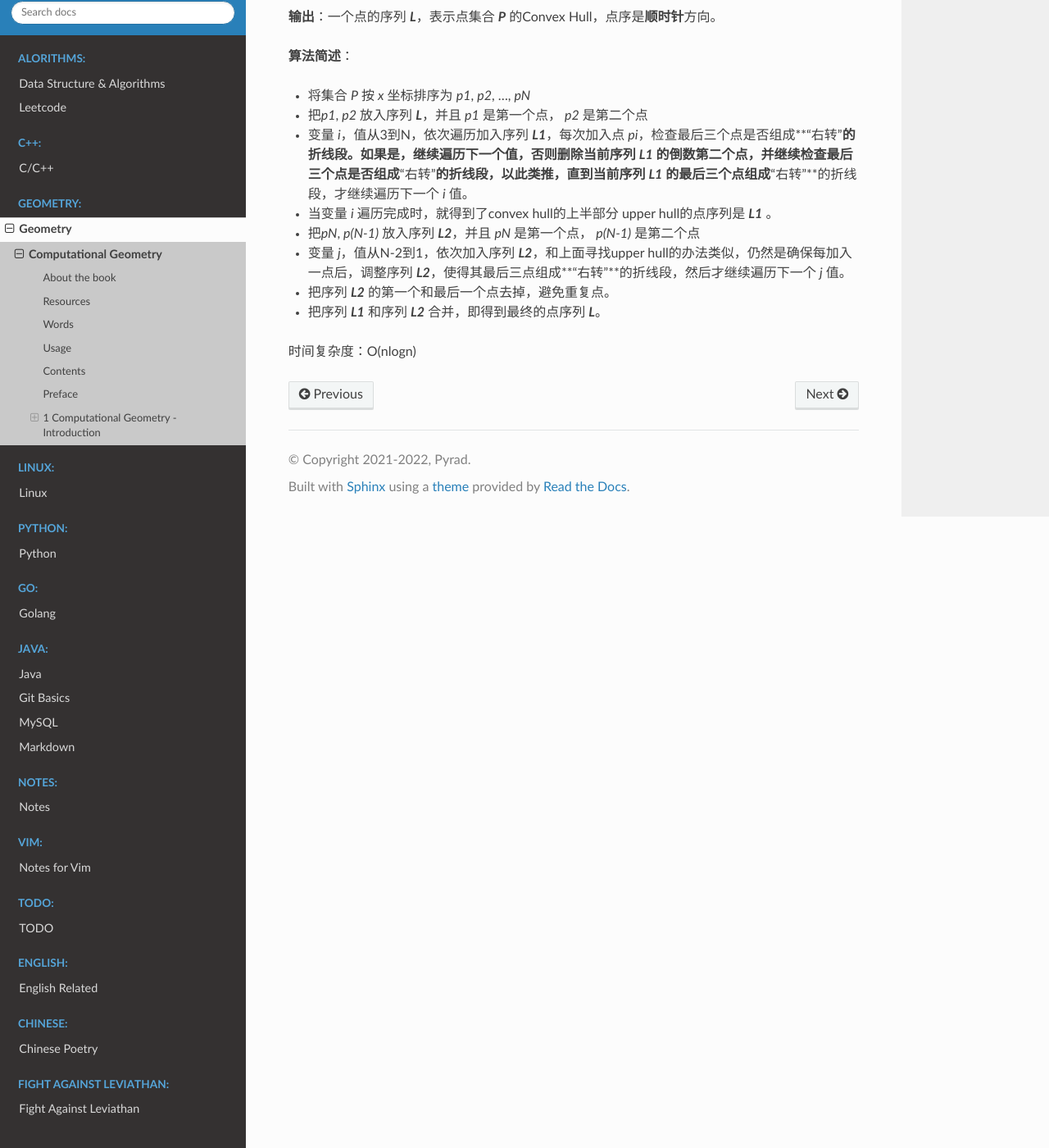
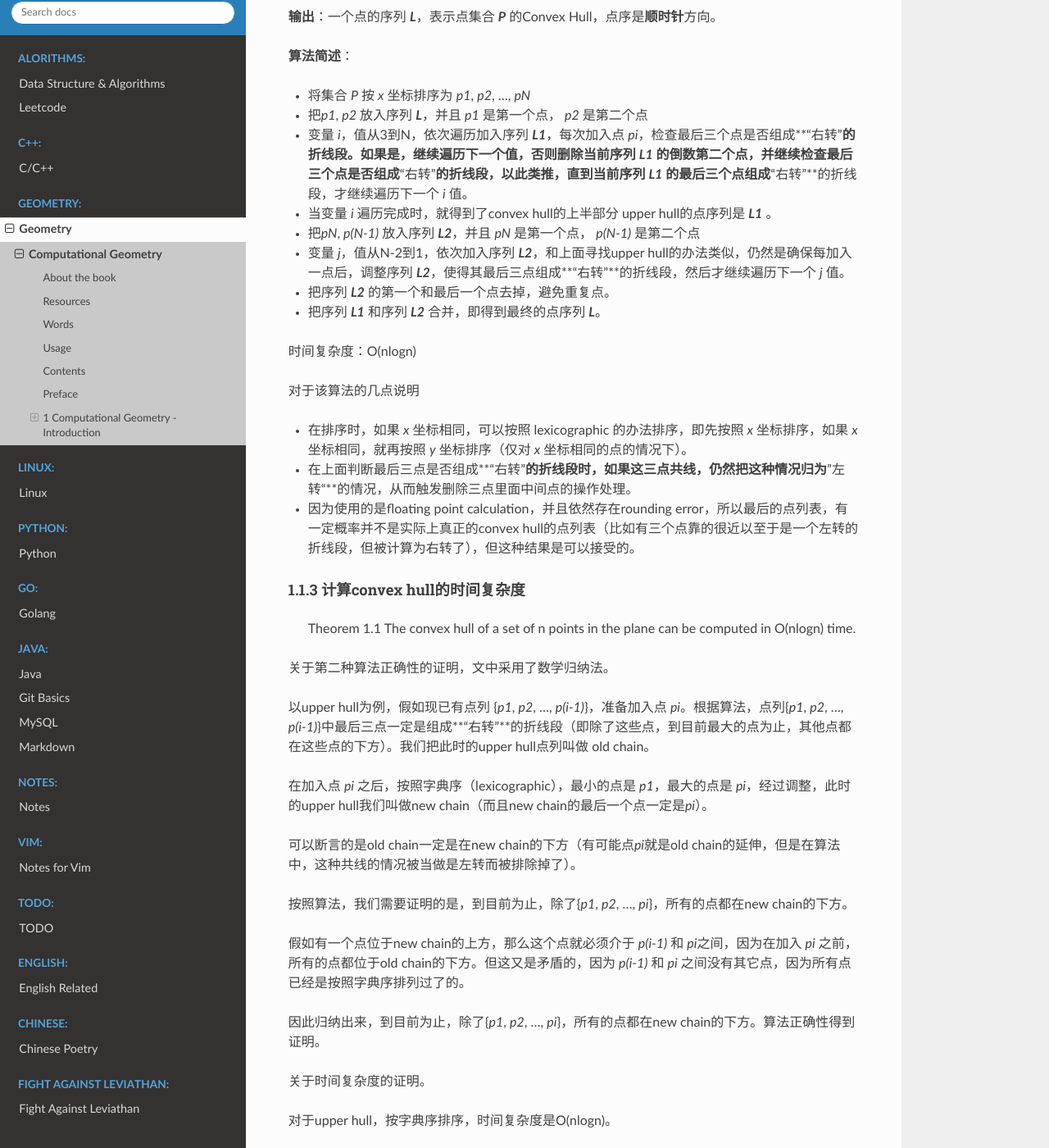
Before and after one commit to Pyrad/pyradnotes, a Sphinx documentation site: the page built from source/Geometry/ComputationalGeometryAA3rd.md, in a window 1280 px wide and 1400 px high, scrolled down 5338 px. Shown: the whole window at 82% size. Built offline with Sphinx 7.4.7 and the Read the Docs theme 2.0.0, drawn with Linux system fonts in a browser that asks for light colours; some of the changed text lies outside the part shown.

Commit message:
[CGAA3] Finished analysis for the 2nd algorithm
The time complexity of the 2nd algorithm for convex hull is O(nlogn)

```diff
--- a/source/Geometry/ComputationalGeometryAA3rd.md
+++ b/source/Geometry/ComputationalGeometryAA3rd.md
@@ -235,3 +235,47 @@
 - 把序列  ***L1*** 和序列  ***L2*** 合并，即得到最终的点序列 ***L***。
 
 时间复杂度：O(nlogn)
+
+
+
+对于该算法的几点说明
+
+- 在排序时，如果 *x* 坐标相同，可以按照 lexicographic 的办法排序，即先按照 *x* 坐标排序，如果 *x* 坐标相同，就再按照 *y* 坐标排序（仅对 *x* 坐标相同的点的情况下）。
+- 在上面判断最后三点是否组成**“右转”**的折线段时，如果这三点共线，仍然把这种情况归为**”左转“**的情况，从而触发删除三点里面中间点的操作处理。
+- 因为使用的是floating point calculation，并且依然存在rounding error，所以最后的点列表，有一定概率并不是实际上真正的convex hull的点列表（比如有三个点靠的很近以至于是一个左转的折线段，但被计算为右转了），但这种结果是可以接受的。
+
+
+
+#### 1.1.3 计算convex hull的时间复杂度
+
+> Theorem 1.1 The convex hull of a set of n points in the plane can be computed in O(nlogn) time.
+
+关于第二种算法正确性的证明，文中采用了数学归纳法。
+
+以upper hull为例，假如现已有点列 {*p1*, *p2*, ..., *p(i-1)*}，准备加入点 *pi*。根据算法，点列{*p1*, *p2*, ..., *p(i-1)*}中最后三点一定是组成**“右转”**的折线段（即除了这些点，到目前最大的点为止，其他点都在这些点的下方）。我们把此时的upper hull点列叫做 old chain。
+
+在加入点 *pi* 之后，按照字典序（lexicographic），最小的点是 *p1*，最大的点是 *pi*，经过调整，此时的upper hull我们叫做new chain（而且new chain的最后一个点一定是*pi*）。
+
+可以断言的是old chain一定是在new chain的下方（有可能点*pi*就是old chain的延伸，但是在算法中，这种共线的情况被当做是左转而被排除掉了）。
+
+按照算法，我们需要证明的是，到目前为止，除了{*p1*, *p2*, ..., *pi*}，所有的点都在new chain的下方。
+
+假如有一个点位于new chain的上方，那么这个点就必须介于 *p(i-1)* 和 *pi*之间，因为在加入 *pi* 之前，所有的点都位于old chain的下方。但这又是矛盾的，因为 *p(i-1)* 和 *pi* 之间没有其它点，因为所有点已经是按照字典序排列过了的。
+
+因此归纳出来，到目前为止，除了{*p1*, *p2*, ..., *pi*}，所有的点都在new chain的下方。算法正确性得到证明。
+
+
+
+关于时间复杂度的证明。
+
+对于upper hull，按字典序排序，时间复杂度是O(nlogn)。
+
+for循环是线性的，关键在于其里面用于检查右转折线段和删除中间点的while循环的执行次数。
+
+这个while循环首先可以肯定至少执行一次（检查右转折线段），而额外执行的次数，是为了删除每次得到的序列最后三点的中间点，而因为所有点只会被加入序列一次，所以，每个点最多也只会被删除一次，那么这个for循环里面的while循环执行的上限就是O(n)。
+
+所以，带有while循环的这个for循环，时间复杂度是O(n)，而不是O(n^2)。
+
+因此计算upper hull的时间复杂度就是O(nlogn)。
+
+对于lower hull也是类似的。所以加起来，整个算法的时间复杂度就是O(nlogn)。
```
